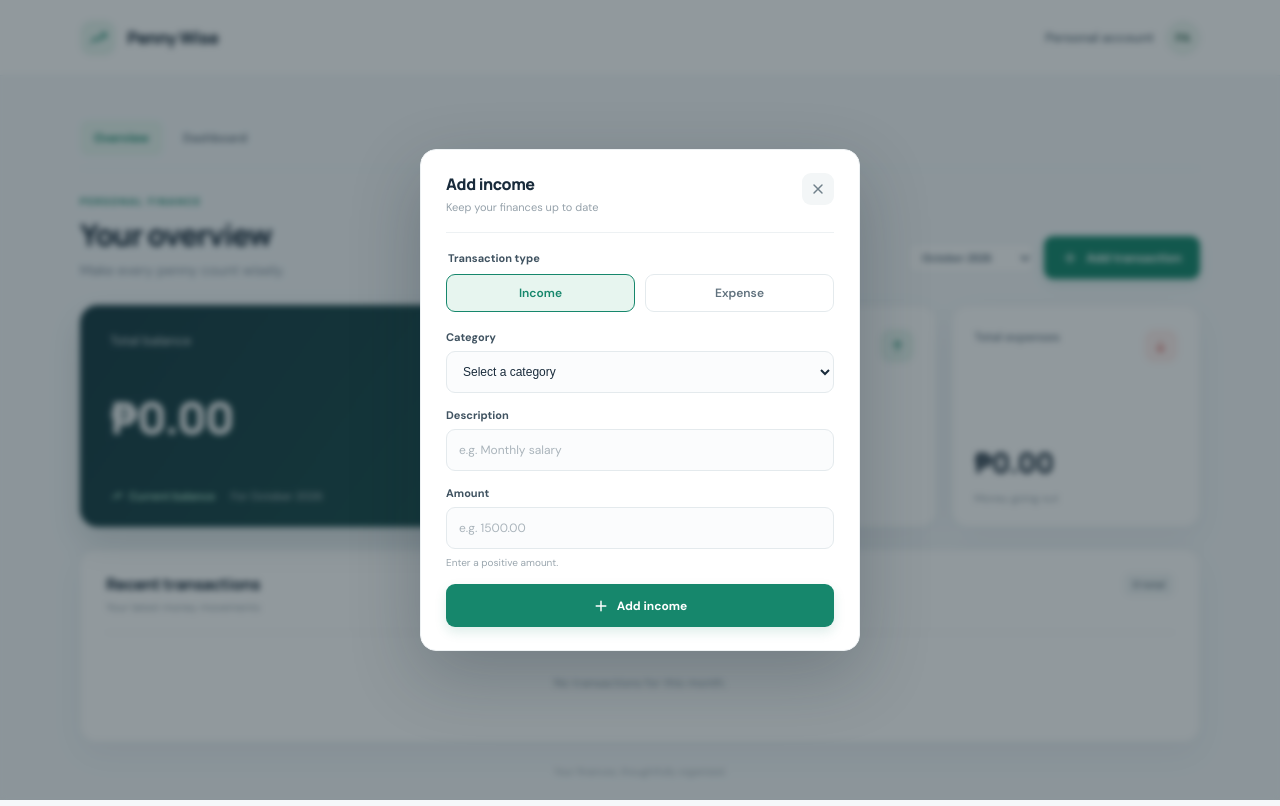
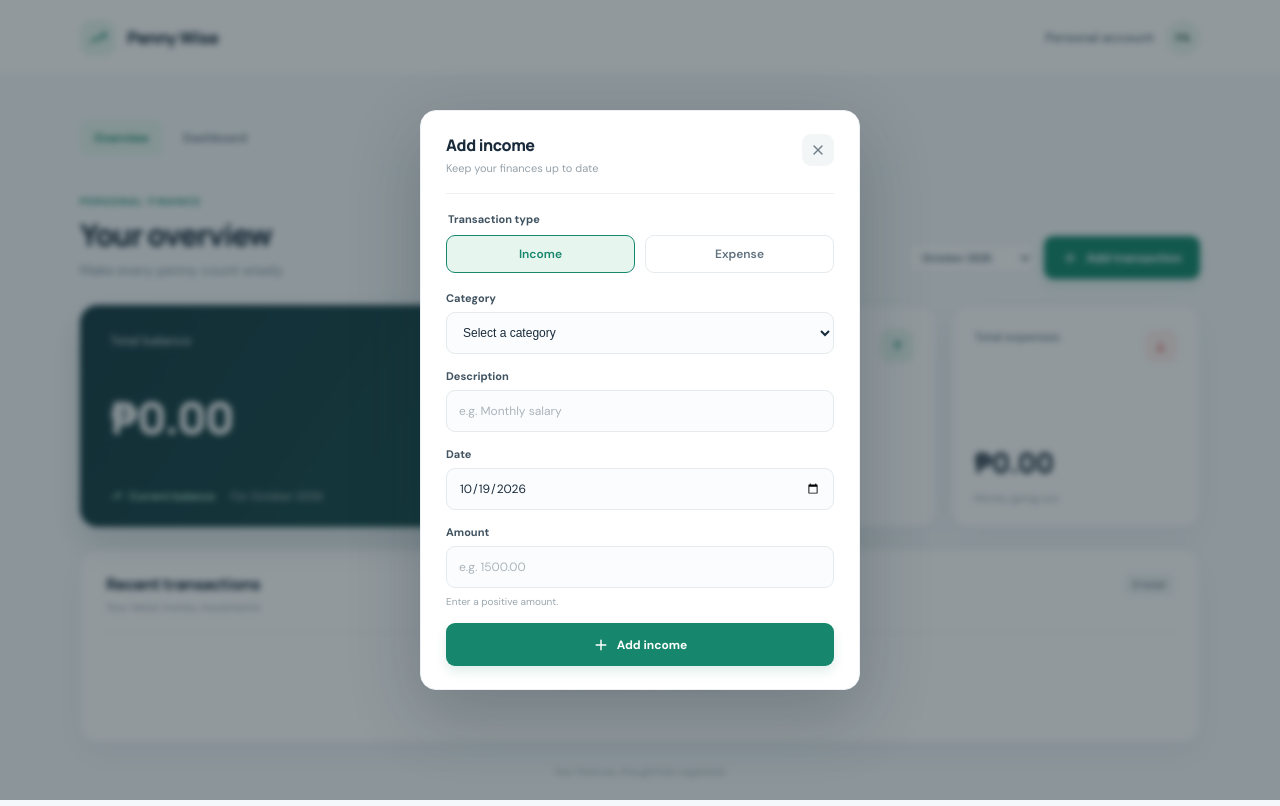
Before and after one commit to EJLF/Penny-Wise, a React (Vite) app: page / in a window 1280 px wide. Both pictures are taken after a click on the button "Add transaction". Built offline with nearby package versions, Linux system fonts and the light colour scheme.

Commit message:
Add date in add transaction

```diff
--- a/src/Components/AddTransaction.tsx
+++ b/src/Components/AddTransaction.tsx
@@ -18,6 +18,19 @@ const categories = {
   ],
 }
 
+const getTodayDate = () => {
+  const today = new Date()
+  const year = today.getFullYear()
+  const month = String(today.getMonth() + 1).padStart(2, '0')
+  const day = String(today.getDate()).padStart(2, '0')
+  return `${year}-${month}-${day}`
+}
+
+const toLocalDateISOString = (dateValue: string) => {
+  const [year, month, day] = dateValue.split('-').map(Number)
+  return new Date(year, month - 1, day).toISOString()
+}
+
 type AddTransactionProps = {
   onClose: () => void
   mode: TransactionMode
@@ -31,6 +44,7 @@ const AddTransaction = ({
   const [text, setText] = useState('')
   const [amount, setAmount] = useState('')
   const [category, setCategory] = useState('')
+  const [date, setDate] = useState(getTodayDate)
   const [error, setError] = useState('')
   const [selectedType, setSelectedType] = useState<'income' | 'expense'>(
     mode === 'any' ? 'income' : mode,
@@ -67,12 +81,13 @@ const AddTransaction = ({
         text: description,
         amount: parsedAmount,
         category,
-        date: new Date().toISOString(),
+        date: toLocalDateISOString(date || getTodayDate()),
       },
     })
     setText('')
     setAmount('')
     setCategory('')
+    setDate(getTodayDate())
     setError('')
     onClose()
   }
@@ -152,6 +167,15 @@ const AddTransaction = ({
           />
         </div>
         <div className="form-control">
+          <label htmlFor="transaction-date">Date</label>
+          <input
+            id="transaction-date"
+            type="date"
+            value={date}
+            onChange={(event) => setDate(event.target.value)}
+          />
+        </div>
+        <div className="form-control">
           <label htmlFor="transaction-amount">Amount</label>
           <input
             id="transaction-amount"
```
